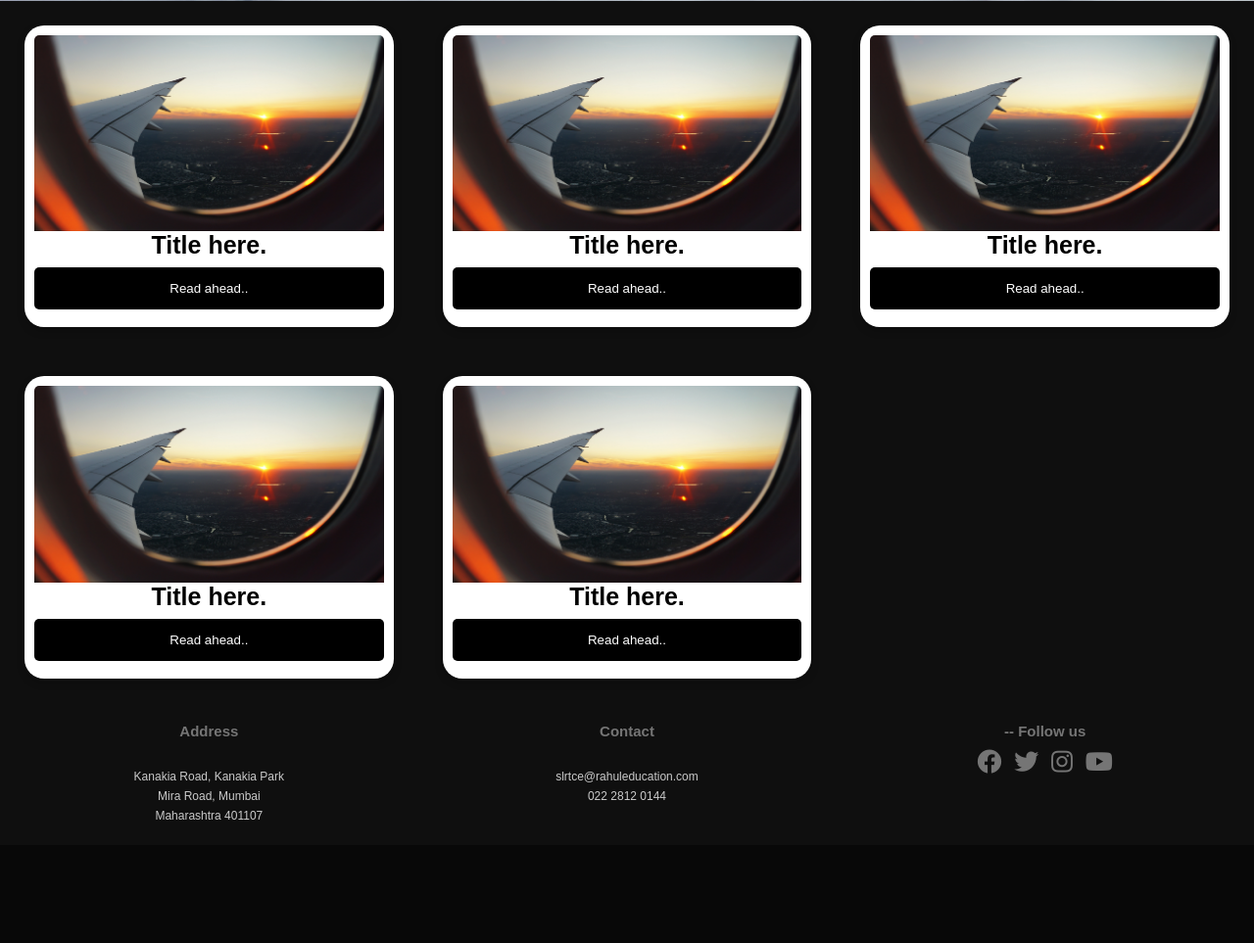
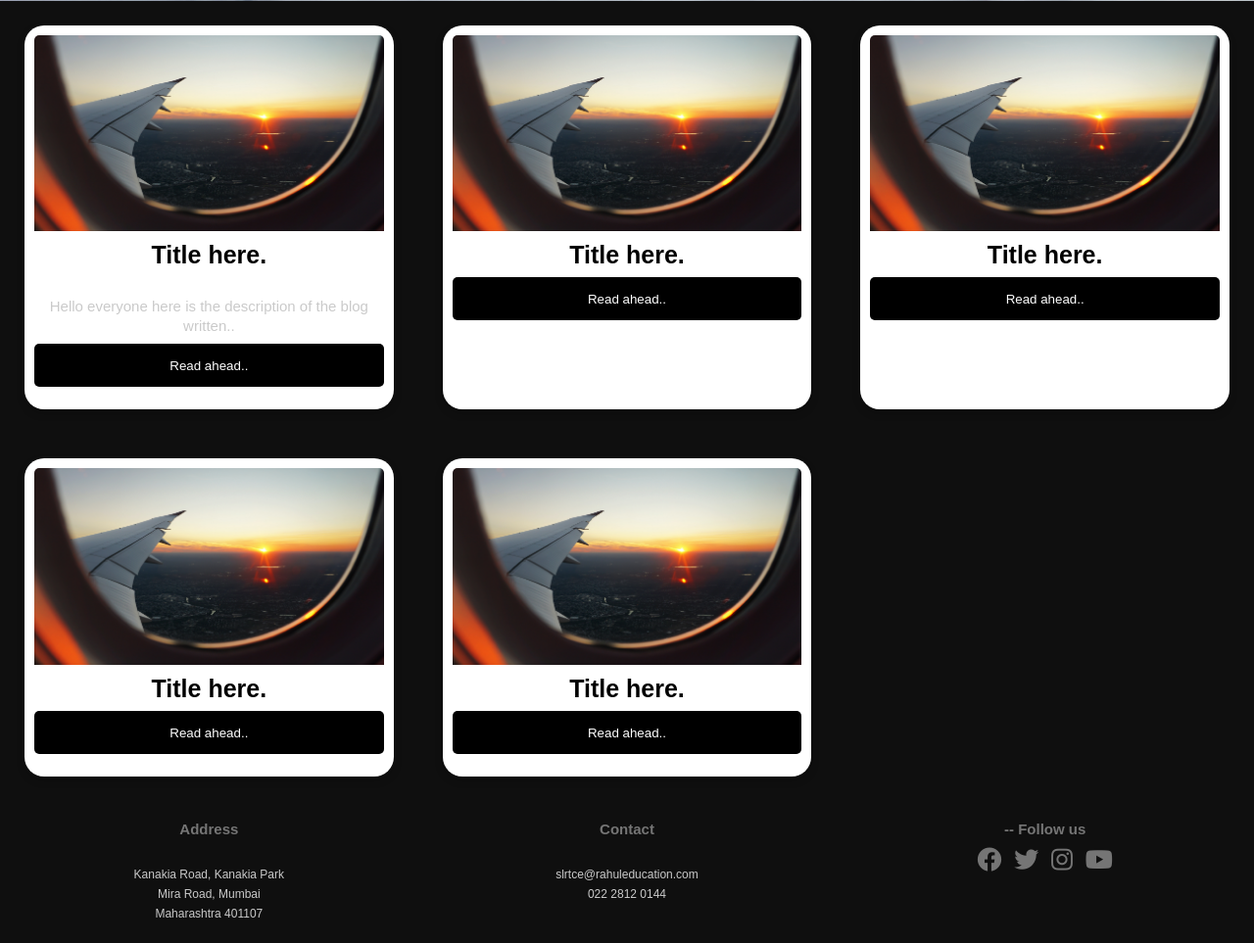
Before and after one commit to jashnimje/Adventour, a PHP site: page /blog.php in a window 1280 px wide. Shown: the part 656-1619 px from the top of the page at 98% size. Before the commit the page ends 1493 px from the top, so only its background shows below. Run offline with PHP 8.4, Linux system fonts and the light colour scheme; some libraries are stand-ins or nearby versions.

Commit message:
blog detatils

```diff
--- a/blog.php
+++ b/blog.php
@@ -21,6 +21,7 @@
         <h1>Title here.</h1>
       </div>
       <div class="description">
+        <p>Hello everyone here is the description of the blog written..</p>
         <button id="button-style">Read ahead..</button>
       </div>
     </div>
--- a/css/styles.css
+++ b/css/styles.css
@@ -460,10 +460,14 @@ p:before {
 }
 .title1 {
   text-align: center;
+  margin-top: 10px;
 }
 .description {
   text-align: center;
+  padding-top: 0px;
+  padding-bottom: 5px;
 }
 #button-style {
   border-radius: 5px;
+  padding-top: 15px;
 }
```
